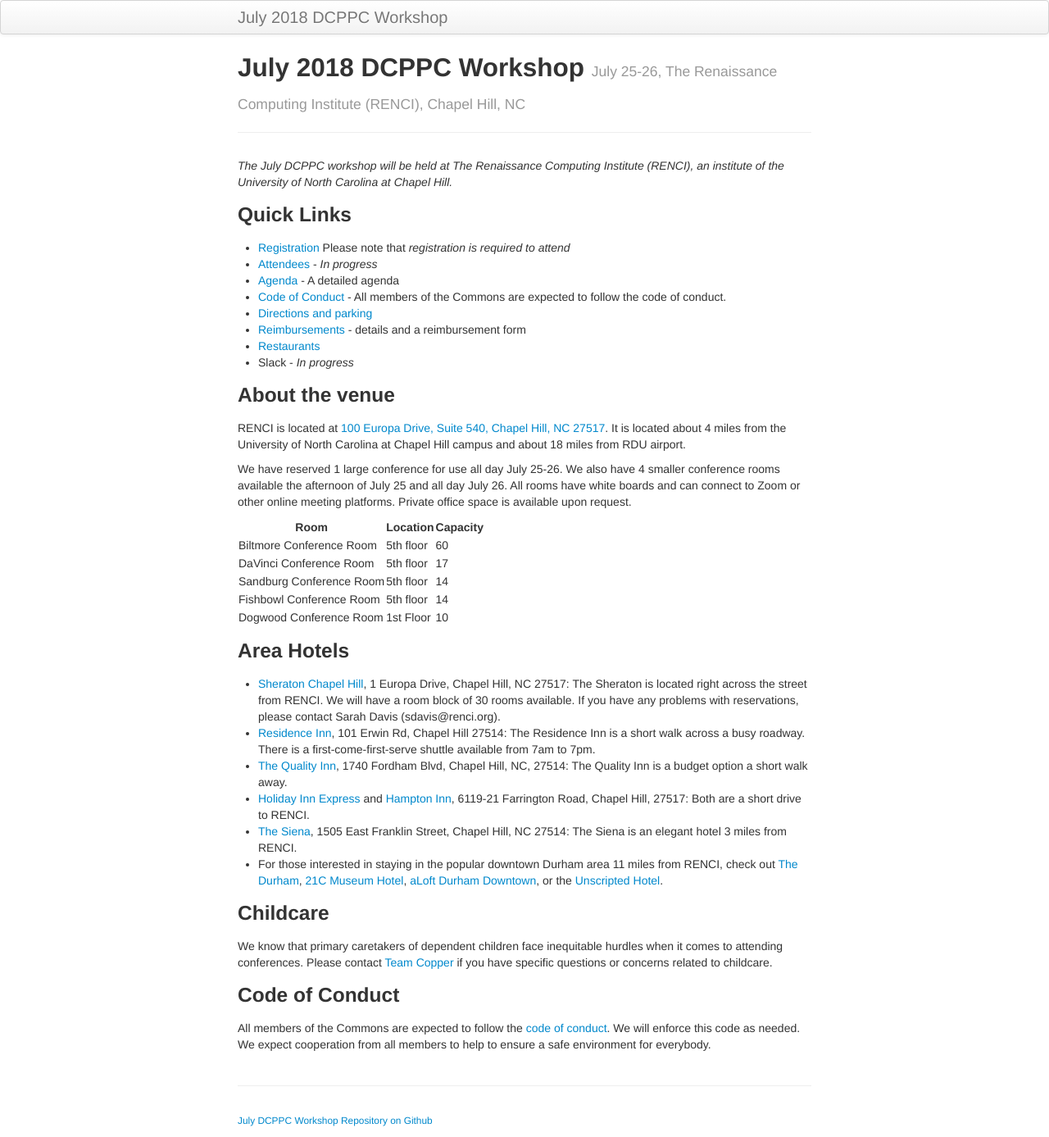
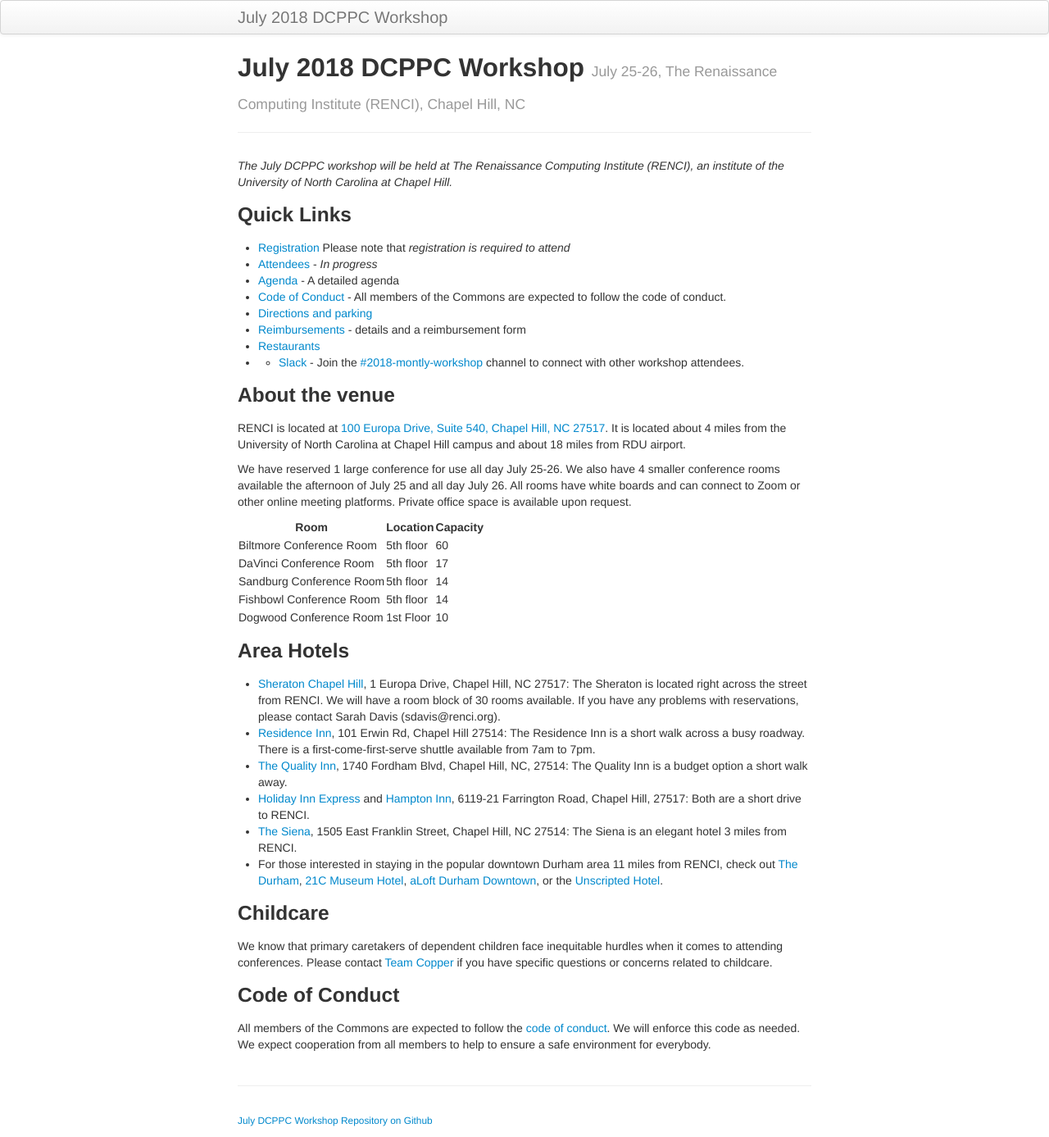
Before and after one commit to dcppc/2018-july-workshop, a Jekyll site: the page built from docs/index.md, in a window 1280 px wide. Shown: the whole page at 82% size. Built offline with Jekyll 4.4.1, drawn with Linux system fonts in a browser that asks for light colours.

Commit message:
update slack link

```diff
--- a/docs/index.md
+++ b/docs/index.md
@@ -15,7 +15,7 @@ _The July DCPPC workshop will be held at The Renaissance Computing Institute (RE
 - [Directions and parking](./directions.md)
 - [Reimbursements](./reimbursements.md) - details and a reimbursement form
 - [Restaurants](./restaurants.md)
-- Slack - _In progress_
+- - [Slack](https://nih-dcppc.slack.com/messages/CAMLGP27N/convo/GANQFSGAD-1528381202.000599/) - Join the [#2018-montly-workshop](https://nih-dcppc.slack.com/messages/CAMLGP27N/convo/GANQFSGAD-1528381202.000599/) channel to connect with other workshop attendees.
 
 ### About the venue
 
```
